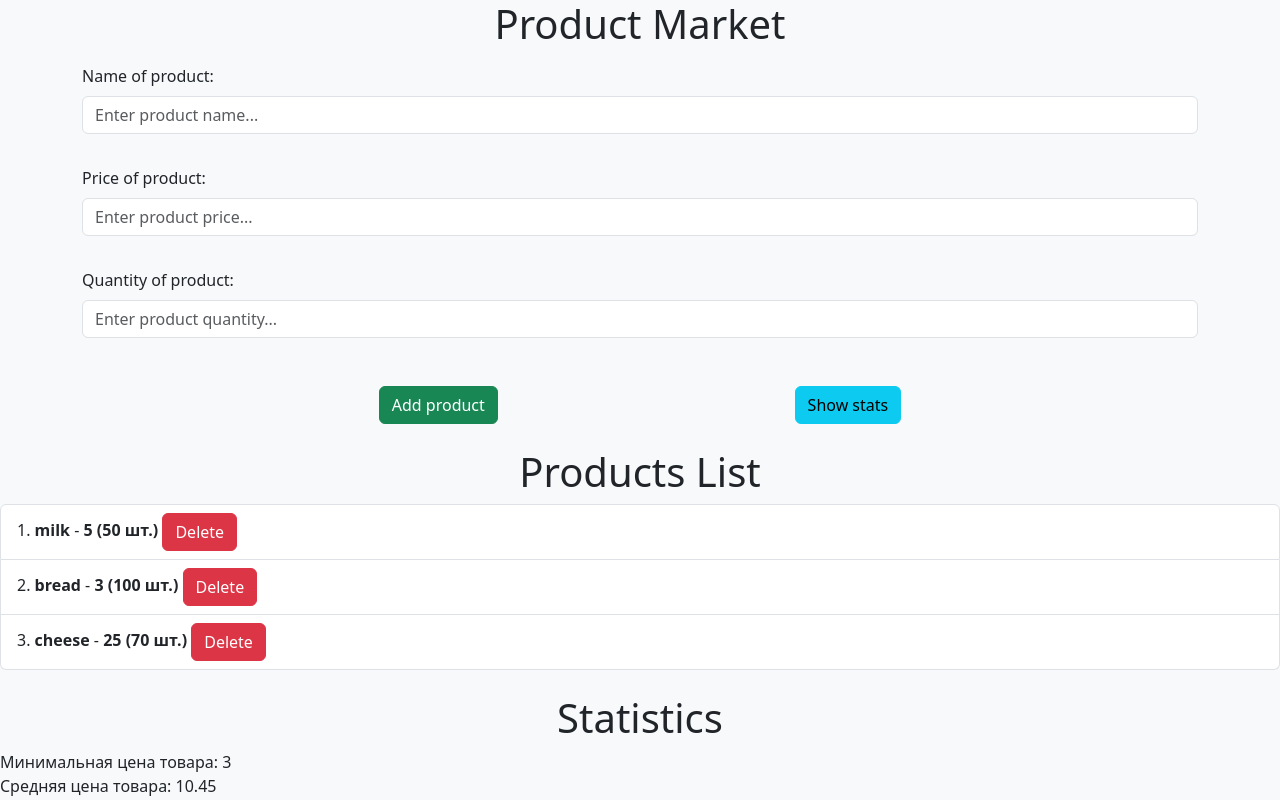
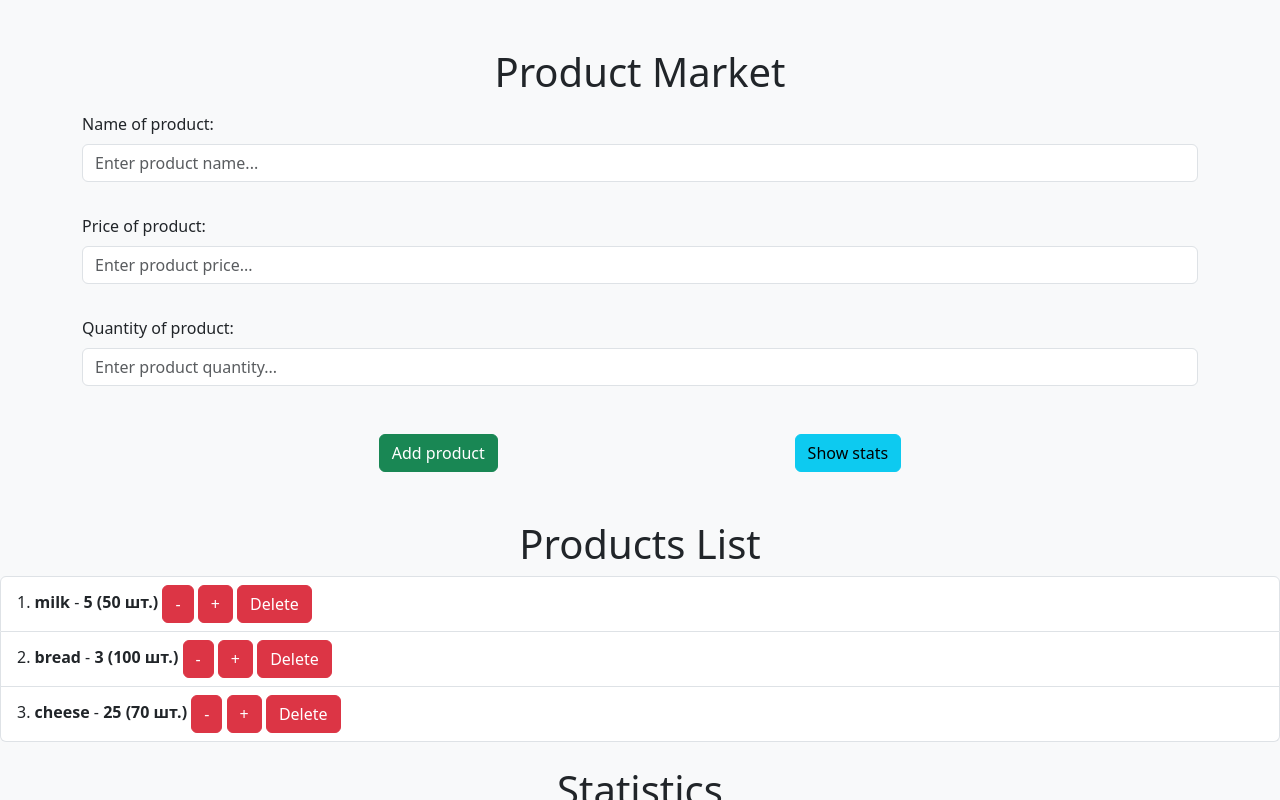
Before and after one commit to IrinaKholkin/16_Market_App_25_02_2025, a plain HTML site: page index.html in a window 1280 px wide. Both pictures are taken after a click on the button "Show stats". Shown: the top 800 px of the page. Drawn offline with nearby package versions, Linux system fonts and the light colour scheme.

Commit message:
fix add js

```diff
--- a/index.html
+++ b/index.html
@@ -3,6 +3,7 @@
   <head>
     <meta charset="UTF-8" />
     <meta name="viewport" content="width=device-width, initial-scale=1.0" />
+    <!-- 1. Подключение Bootstrap к проекту -->
     <link
       href="https://cdn.jsdelivr.net/npm/bootstrap@5.3.3/dist/css/bootstrap.min.css"
       rel="stylesheet"
@@ -13,7 +14,7 @@
     <title>Market App</title>
   </head>
   <body class="bg-light">
-    <div class="container d-flex flex-column">
+    <div class="container d-flex flex-column my-5">
       <h1 class="text-center">Product Market</h1>
 
       <label class="my-2" for="productName">Name of product:</label>
@@ -45,14 +46,20 @@
         <button class="btn btn-info" id="statsBtn">Show stats</button>
       </div>
     </div>
+
     <div class="mt-4">
       <h1 class="text-center">Products List</h1>
-      <ol class="list-group list-group-numbered" id="productsList"></ol>
+      <ol class="list-group list-group-numbered" id="productsList">
+
+      </ol>
     </div>
-     <div class="mt-4">
+
+    <div class="mt-4">
       <h1 class="text-center">Statistics</h1>
-      <ol class="list-group" id="statsList"></ol>
-     </div>
+      <ol class="list-group" id="statsList">
+
+      </ol>
+    </div>
 
   </body>
 </html>
--- a/script.js
+++ b/script.js
@@ -60,8 +60,11 @@ const stock = {
         return;
       } else if (itemQuantity < this.items[existItemIndex].quantity) {
         this.items[existItemIndex].quantity -= itemQuantity;
+        updateProductInDom(this.items[existItemIndex]);
       } else if (itemQuantity === this.items[existItemIndex].quantity) {
         this.items.splice(existItemIndex, 1);
+        // deleteProductFromDom(this.items[existItemIndex].name);
+        deleteProductFromDom(itemName);
       }
     }
     this.updateTotalCost();
@@ -77,9 +80,8 @@ const stock = {
     // console.log(this);
   },
 };
-
 stock.updateTotalCost();
-console.log(stock.totalCost);
+// console.log(stock.totalCost);
 
 const addBtn = document.getElementById("addBtn");
 const statsBtn = document.getElementById("statsBtn");
@@ -91,6 +93,7 @@ const productQuantityInput = document.getElementById("productQuantity");
 const productsList = document.getElementById("productsList");
 const statsList = document.getElementById("statsList");
 
+// Заполняем список продуктов, отображаемый на странице информацией о товарах, имеющихся в магазине изначально
 stock.items.forEach(addProductToDom);
 
 statsBtn.onclick = () => {
@@ -98,80 +101,76 @@ statsBtn.onclick = () => {
   // { name: "milk", price: 5, quantity: 50 }, // пример внешнего вида одного товара
   // { name: "bread", price: 3, quantity: 100 },
   // { name: "cheese", price: 25, quantity: 70 },
-  // ]
+  // ]    [5, 3, 25]
+  const prices = stock.items.map(e => e.price);
+  console.log(prices);
+  const alternativeMaxPrice = Math.max(...prices);
+  const alternativeMinPrice = Math.min(...prices);
+
+  let alt2MinPrice = Infinity;
+  let alt2AvgPrice = 0;
+  let alt2MaxPrice = 0; // -Infinity
+
+  let sumPrices = 0
+  let altTotalQuantity = 0
+
+  for (const product of stock.items) {
+    sumPrices += product.price;
+    altTotalQuantity += product.quantity;
+    if (alt2MinPrice > product.price ) {
+      alt2MinPrice = product.price;
+    }
+    if (alt2MaxPrice < product.price ) {
+      alt2MaxPrice = product.price;
+    }
+  }
+
+  alt2AvgPrice = sumPrices / stock.items.length; // A
+  alt2AvgPrice = stock.totalCost / altTotalQuantity; // B
+
   //      A. На основании информации о продуктах на складе получить следующие статистические данные:
   // 1. Минимальная цена товара 3
-  const minPrice = stock.items.reduce(
-    (acc, item) => acc < item.price ? acc : item.price);
+  const minPrice = stock.items.reduce((acc, item) =>
+    acc < item.price ? acc : item.price
+  );
+  // const minPrice = stock.items.reduce((acc, item) => acc > item.price ? item.price : acc, Infinity);
   console.log(minPrice);
 
   // 2. Средняя цена товара
   // A
-const averagePrice = stock.items.reduce((acc, item) => acc + item.price, 0) / stock.items.length;
-console.log(averagePrice);
-// B
-const averagePrice2 = stock.totalCost / stock.items.reduce((acc, item) => acc + item.quantity, 0);
-console.log(averagePrice2);
+  const avgPrice =
+    stock.items.reduce((acc, item) => acc + item.price, 0) / stock.items.length;
+  console.log(avgPrice);
+
+  // B
+  const avgPrice2 = stock.totalCost / stock.items.reduce((acc, item) => acc + item.quantity, 0);
+  console.log(avgPrice2);
 
   // 3. Максимальная цена товара 25
-  const maxPrice = stock.items.reduce(
-    (acc, item) => acc > item.price ? acc : item.price, 0);
+  const maxPrice = stock.items.reduce((acc, item) =>
+    acc > item.price ? acc : item.price
+  );
   console.log(maxPrice);
 
   // 4. Общее кол-во позиций товаров 3
   const itemsLength = stock.items.length;
-
   // 5. Общая стоимость товаров 2300
   const totalCost = stock.totalCost;
-
   // 6. Общее кол-во товаров 220
   const totalQuantity = stock.items.reduce((acc, item) => acc + item.quantity, 0);
   console.log(totalQuantity);
-
+  // \n
+  // Метод для чисел toFixed(х) - позволяет ограничить кол-во знаков после запятой до х знаков (0 <= x <= 20)
   //      B. Отобразить полученные статистические данные на странице
-  statsList.innerHTML =
-    `<li>Минимальная цена товара: ${minPrice}</li>
-    <li>Средняя цена товара: ${averagePrice2.toFixed(2)} </li>
-    <li>Максимальная цена товара: ${maxPrice}</li>
-    <li>Общее кол-во позиций товаров: ${itemsLength}</li>
-    <li>Общая стоимость товаров: ${totalCost}</li>
-    <li>Общее кол-во товаров: ${totalQuantity}</li>`;
+  statsList.innerHTML = `
+    <li class="list-group-item">Минимальная цена товара: ${minPrice}</li>
+    <li class="list-group-item">Средняя цена товара: ${avgPrice2.toFixed(2)}</li>
+    <li class="list-group-item">Максимальная цена товара: ${maxPrice}</li>
+    <li class="list-group-item">Общее кол-во позиций товаров: ${itemsLength}</li>
+    <li class="list-group-item">Общая стоимость товаров: ${totalCost}</li>
+    <li class="list-group-item">Общее кол-во товаров: ${totalQuantity}</li>
+  `;
 };
-
-// statsBtn.onclick = () => {
-
-//     // items: [
-//     //     { name: "milk", price: 5, quantity: 50 }, // пример внешнего вида одного товара
-//     //     { name: "bread", price: 3, quantity: 100 },
-//     //     { name: "cheese", price: 25, quantity: 70 },
-//     //      A. На основании информации о продуктах на складе получить следующие статистические данные:
-//   // 1. Минимальная цена товара 3
-//   const minPrice = Math.min(...items.map(item => item.price));
-
-//   // 2. Средняя цена товара
-//   const averagePrice = items.reduce((sum, item) => sum + item.price, 0) / items.length;
-
-//   // 3. Максимальная цена товара 25
-//   const maxPrice = Math.max(...items.map(item => item.price));
-
-//   // 4. Общее кол-во позиций товаров 3
-//   const totalItems = items.length;
-
-//   // 5. Общая стоимость товаров 2300
-//   const totalValue = items.reduce((sum, item) => sum + item.price * item.quantity, 0);
-
-//   // 6. Общее кол-во товаров 220
-// const totalQuantity = items.reduce((sum, item) => sum + item.quantity, 0);
-
-//   //      B. Отобразить полученные статистические данные на странице
-//   statsList.innerHTML =
-//   `<li>Минимальная цена товара: ${minPrice}</li>
-//   <li>Средняя цена товара: ${averagePrice.toFixed(2)} </li>
-//   <li>Максимальная цена товара: ${maxPrice}</li>
-//   <li>Общее кол-во позиций товаров: ${totalItems}</li>
-//   <li>Общая стоимость товаров: ${totalValue}</li>
-//   <li>Общее кол-во товаров: ${totalQuantity}</li>`;
-// };
 addBtn.onclick = () => {
   // 1. Получить информацию о добавляемом товаре (имя, цена, кол-во)
   // 2. На основании полученной информации добавить товар на склад
@@ -179,42 +178,66 @@ addBtn.onclick = () => {
   // Number parseInt parseFloat
   const productPrice = +productPriceInput.value;
   const productQuantity = +productQuantityInput.value;
-
   stock.addItem({
     name: productName,
     price: productPrice,
     quantity: productQuantity,
   });
-
   productNameInput.value =
     productPriceInput.value =
     productQuantityInput.value =
       "";
 };
-
 function addProductToDom(item) {
   const li = document.createElement("li");
   li.id = `product-${item.name}`;
-  li.classList.add('list-group-item');
+  li.classList.add('list-group-item')
+  // HW 18 Реализовать функционал удаления продукта
+  // HW Advanced (добавить кнопки plus и minus для изменения кол-ва товара)
   li.innerHTML = `
-  <span><strong> ${item.name}</strong> -
-  <strong>${item.price}</strong>
-  <strong id="quantity-${item.name}"> (${item.quantity} шт.) </strong>
-  </span>
-  <button class="btn btn-danger">Delete</button>
+    <span>
+      <strong>${item.name}</strong> -
+      <strong>${item.price}</strong>
+      <strong id="quantity-${item.name}">(${item.quantity} шт.)</strong>
+    </span>
+    <button class="btn btn-danger" onclick="stock.removeItem('${item.name}', ${1})">-</button>
+    <button id="plusBtn-${item.name}" class="btn btn-danger">+</button>
+    <button id="deleteBtn-${item.name}" class="btn btn-danger" >Delete</button>
   `;
+  // Второй способ решения действия, связанного с удалением элемента списка
+
+  // 1. При создании кнопки добавили id для получения ссылки
+  // <button id="deleteBtn-${item.name}" class="btn btn-danger">Delete</button> (Для данного способа вариант 208 строки)
+
   productsList.appendChild(li);
 
-  const deleteButton = li.querySelector('.btn-danger');
-  deleteButton.addEventListener('click', () => {
-    productsList.removeChild(li);
-  });
-  productsList.appendChild(li);
+  // 2. Получаем ссылку по id
+  const deleteBtn = document.getElementById(`deleteBtn-${item.name}`);
+  const plusBtn = document.getElementById(`plusBtn-${item.name}`);
+  // 3. С помощью ссылки на элемент обрабатываем событие клика на элемент
+  deleteBtn.onclick = () => {
+    const actualQuantity = stock.items.find((e) => e.name === item.name).quantity;
+    stock.removeItem(item.name, actualQuantity);
+    li.remove();
+  }
+  plusBtn.onclick = () => {
+    stock.addItem({ ...item, quantity: 1 })
+  }
 }
-
+function deleteProductFromDom(itemName) {
+  const li = document.getElementById(`product-${itemName}`);
+  productsList.removeChild(li); // li.remove() - удаление элемента li из DOM (объектная модель документа)
+}
 function updateProductInDom(item) {
   const quantityEl = document.getElementById(`quantity-${item.name}`);
   if (quantityEl) {
     quantityEl.textContent = `(${item.quantity} шт.)`;
   }
 }
+// Алгоритм для работы с приложением:
+// 1. Отрисовка HTML
+// 2. Логика, которая понадобится для работы приложения
+// 3. Соединение логики и HTML
+// 4. Добавление стилистики
+//
+// Вносим изменение в новой ветке
```
